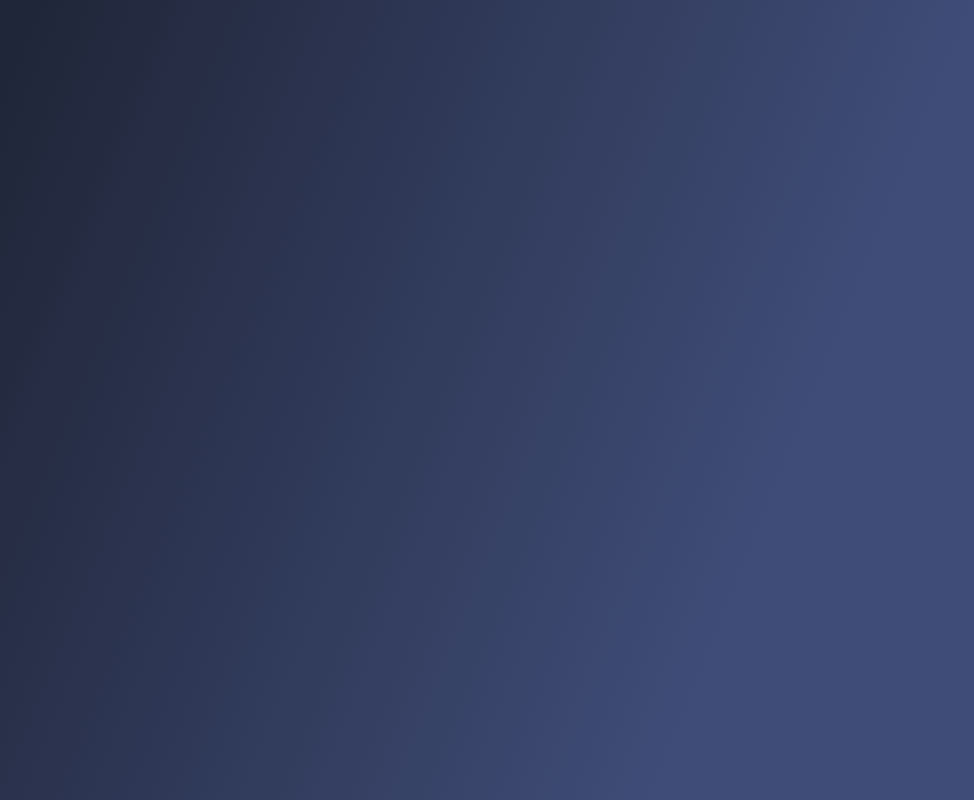
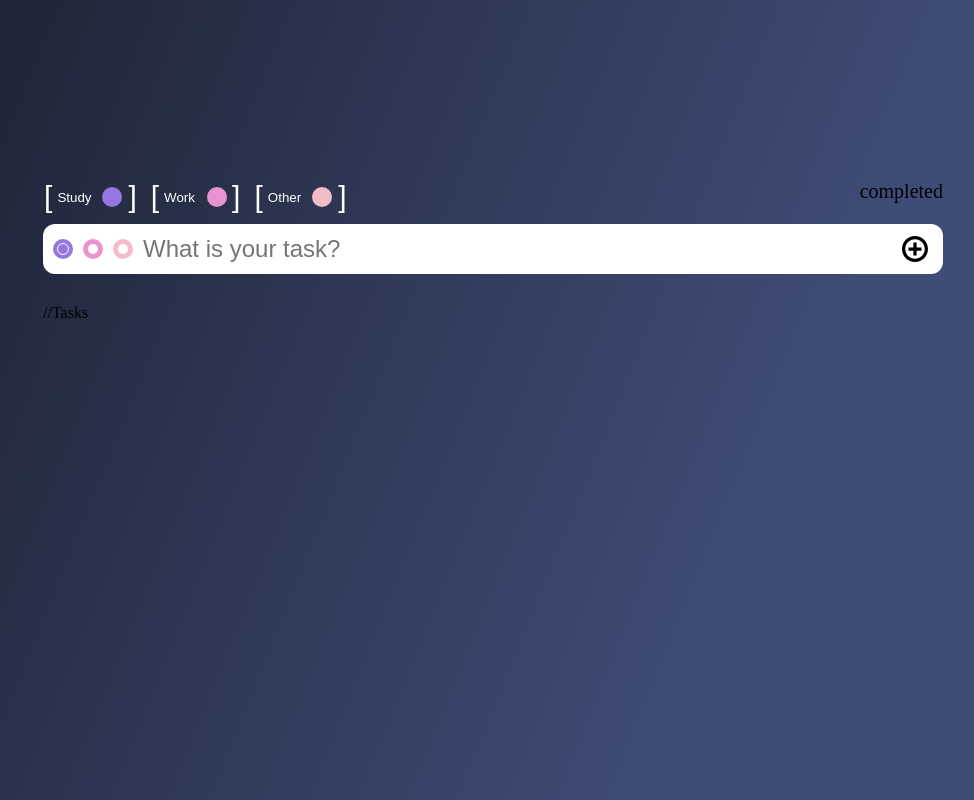
Before and after one commit to kazrias/just-do-it, a React (Vite) app: page / in a window 1280 px wide. Shown: the whole page, without its empty margins (147-1121 px from the left). Built offline with nearby package versions, Linux system fonts and the light colour scheme.

Commit message:
added task creating bar and almost done filter bar

```diff
--- a/index.html
+++ b/index.html
@@ -2,7 +2,7 @@
 <html lang="en">
   <head>
     <meta charset="UTF-8" />
-    <link rel="icon" type="image/svg+xml" href="/vite.svg" />
+    <link rel="icon" type="image/svg+xml" href="/tasks.svg" />
     <meta name="viewport" content="width=device-width, initial-scale=1.0" />
     <title>Do it!</title>
   </head>
--- a/src/App.jsx
+++ b/src/App.jsx
@@ -1,13 +1,18 @@
 import './App.scss'
-
+import CreateTask from './component/CreateTask/CreateTask'
+import Filters from './component/Filters/Filters'
 function App() {
   return (
     <div className='app'>
       <div className="welcome-screen">
         <h1 className='welcome-screen__title'>JUST DO IT</h1>
       </div>
-      <div className="main-screen">
-
+      <div className="container">
+        <div className="main-screen">
+          <Filters />
+          <CreateTask />
+          <p>//Tasks</p>
+        </div>
       </div>
     </div >
   )
--- a/src/App.scss
+++ b/src/App.scss
@@ -4,56 +4,68 @@
   box-sizing: border-box;
 }
 
-.app {
-  width: 100%;
-  height: 100vh;
+body {
   background: linear-gradient(112.1deg, rgb(32, 38, 57) 11.4%, rgb(63, 76, 119) 70.2%);
 }
 
+.container{
+  max-width: 930px;
+  padding: 0 15px;
+  min-height: 100vh;
+  margin: 0 auto;
+}
 .welcome-screen {
   width: 100%;
   height: 100%;
-  display: none;
+  display: flex;
+  // display: none;
   padding-top: 200px;
   justify-content: center;
   overflow: hidden;
   opacity: 1;
   position: absolute;
+
   &__title {
     font-size: 144px;
     letter-spacing: 30px;
-    animation: textScale 2s 1s forwards;
+    animation: textScale 3s forwards ease-in-out;
     color: #fff;
   }
 }
-@keyframes screenTop{
-  100%{
+
+@keyframes screenTop {
+  100% {
     transform: translateY(-100%);
   }
 }
-@keyframes textScale{
-  0%{
-    transform:translateY(0%) scale(1);
+
+@keyframes textScale {
+  0% {
+    transform: translateY(0%) scale(1);
   }
-  99%{
-    transform:translateY(100%) scale(2.5);
+
+  99% {
+    transform: translateY(100%) scale(2.5);
     opacity: 0;
   }
-  100%{
-    transform:translateY(1000%);
+
+  100% {
+    transform: translateY(1000%);
   }
 }
-.main-screen{
+
+.main-screen {
   display: flex;
-  align-items: center;
-  justify-content: center;
-  height: 100vh;
+  flex-direction: column;
+  padding-top: 150px;
   opacity: 0;
-  animation: mainScreen 2s 2s forwards;
+  animation: mainScreen 2s 2.5s forwards;
 
 }
-@keyframes mainScreen{
-  100%{
+
+@keyframes mainScreen {
+  100% {
+    transform: translateY(30px);
     opacity: 1;
   }
 }
--- /dev/null
+++ b/src/component/CreateTask/CreateTask.jsx
@@ -0,0 +1,40 @@
+import { useState } from 'react'
+import './CreateTask.scss'
+function CreateTask() {
+  const [isStudy, setIsStudy] = useState(true);
+  const [isWork, setIsWork] = useState(false);
+  const [isOther, setIsOther] = useState(false);
+  function onTypeClick(taskType) {
+    switch (taskType) {
+      case 'study':
+        setIsStudy(true);
+        setIsWork(false);
+        setIsOther(false);
+        break;
+      case 'work':
+        setIsWork(true)
+        setIsStudy(false);
+        setIsOther(false);
+        break;
+      case 'other':
+        setIsOther(true);
+        setIsStudy(false);
+        setIsWork(false);
+        break;
+    }
+  }
+  return (
+    <div className='task'>
+      <div className="task__buttons">
+        <button onClick={() => onTypeClick('study')} className={`task__study ${isStudy ? 'active' : ''}`}></button>
+        <button onClick={() => onTypeClick('work')} className={`task__work ${isWork ? 'active' : ''}`}></button>
+        <button onClick={() => onTypeClick('other')} className={`task__other ${isOther ? 'active' : ''}`}></button>
+      </div>
+      <input className='task__text' type="text" placeholder='What is your task?' />
+      <button className='task__add'>
+        <img width={'26px'} src="/done.svg" alt="" />
+      </button>
+    </div>
+  )
+}
+export default CreateTask
--- /dev/null
+++ b/src/component/CreateTask/CreateTask.scss
@@ -0,0 +1,93 @@
+.task {
+  width: 100%;
+  height: 50px;
+  display: flex;
+  background-color: #fff;
+  padding-right: 15px;
+  border-radius: 12px;
+  margin-bottom: 30px;
+  &__text {
+    height: 100%;
+    width: 100%;
+    padding: 15px;
+    padding-left: 0;
+    font-size: 24px;
+    outline: none;
+    border: none;
+  }
+  &__buttons {
+    position: relative;
+    min-width: 100px;
+    height: 100%;
+  }
+
+  &__study,
+  &__work,
+  &__other {
+    position: absolute;
+    top: 50%;
+    transform: translateY(-50%);
+    width: 20px;
+    height: 20px;
+    border-radius: 50%;
+    z-index: 50;
+    border: none;
+    cursor: pointer;
+    &::before {
+      content: '';
+      position: absolute;
+      background-color: #fff;
+      top: 50%;
+      left: 50%;
+      transform: translate(-50%, -50%);
+      width: 10px;
+      height: 10px;
+      border-radius: 50%;
+    }
+  }
+
+  &__study {
+    background-color: #9376E0;
+    left: 10px;
+  }
+
+  &__work {
+    background-color: #E893CF;
+    left: 40px;
+  }
+
+  &__other {
+    background-color: #F3BCC8;
+    left: 70px;
+  }
+
+  &__study.active {
+    &::before {
+      background-color: #9376E0;
+      border: 1px solid #ffffff;
+    }
+  }
+
+  &__work.active {
+    &::before {
+      background-color: #E893CF;
+      border: 1px solid #ffffff;
+    }
+  }
+
+  &__other.active {
+    &::before {
+      background-color: #F3BCC8;
+      border: 1px solid #ffffff;
+    }
+  }
+
+  &__add {
+    border: none;
+    background: transparent;
+    display: flex;
+    align-items: center;
+    justify-content: center;
+    cursor: pointer;
+  }
+}
--- /dev/null
+++ b/src/component/Filters/Filters.jsx
@@ -0,0 +1,30 @@
+import { useState } from 'react'
+import './Filters.scss'
+function Filters() {
+  const [studyFilter, setStudyFilter] = useState(false);
+  const [workFilter, setWorkFilter] = useState(false);
+  const [otherFilter, setOtherFilter] = useState(false);
+  return (
+    <div className="filters">
+      <div className="filters__main">
+        <button onClick={() => {
+          setStudyFilter(!studyFilter)
+        }} className='filters__main-btn filters__main-btn_study'>
+          <span style={studyFilter?{color:'#9376E0'}:{}} className='filters__brackets'>{studyFilter?'{':'['}</span>Study<span style={studyFilter?{color:'#9376E0'}:{}} className='filters__brackets filters__brackets_padding '>{studyFilter?'}':']'}</span>
+        </button>
+        <button onClick={() => {
+          setWorkFilter(!workFilter)
+        }} className='filters__main-btn filters__main-btn_work'>
+          <span style={workFilter?{color:'#E893CF'}:{}} className='filters__brackets'>{workFilter?'{':'['}</span>Work<span style={workFilter?{color:'#E893CF'}:{}} className='filters__brackets filters__brackets_padding '>{workFilter?'}':']'}</span>
+        </button>
+        <button onClick={() => {
+          setOtherFilter(!otherFilter)
+        }} className='filters__main-btn filters__main-btn_other'>
+          <span style={otherFilter?{color:'#F3BCC8'}:{}} className='filters__brackets'>{otherFilter?'{':'['}</span>Other<span style={otherFilter?{color:'#F3BCC8'}:{}} className='filters__brackets filters__brackets_padding '>{otherFilter?'}':']'}</span>
+        </button>
+      </div>
+      <p className="filters__completed">completed</p>
+    </div>
+  )
+}
+export default Filters
--- /dev/null
+++ b/src/component/Filters/Filters.scss
@@ -0,0 +1,54 @@
+.filters {
+  display: flex;
+  justify-content: space-between;
+  font-size: 20px;
+  margin-bottom: 10px;
+
+  &__main {
+    display: flex;
+    gap: 10px;
+  }
+
+  &__main-btn {
+    display: flex;
+    align-items: center;
+    justify-content: center;
+    gap: 5px;
+    border: none;
+    background-color: transparent;
+    color: #fff;
+    cursor: pointer;
+    position: relative;
+    width: 95px;
+    &::before {
+      content: '';
+      position: absolute;
+      top: 50%;
+      transform: translateY(-50%);
+      right: 16px;
+      width: 20px;
+      height: 20px;
+      border-radius: 50%;
+    }
+  }
+
+  &__main-btn_study::before {
+    background-color: #9376E0;
+  }
+
+  &__main-btn_work::before {
+    background-color: #E893CF;
+  }
+
+  &__main-btn_other::before {
+    background-color: #F3BCC8;
+  }
+
+  &__brackets {
+    font-size: 30px;
+    transition: .7s;
+    &_padding {
+      padding-left: 32px;
+    }
+  }
+}
```
Also changed, not shown: public/done.svg (added), public/tasks.svg (renamed from public/vite.svg), src/component/Tasks/Tasks.jsx (added), src/component/Tasks/Tasks.scss (added).
